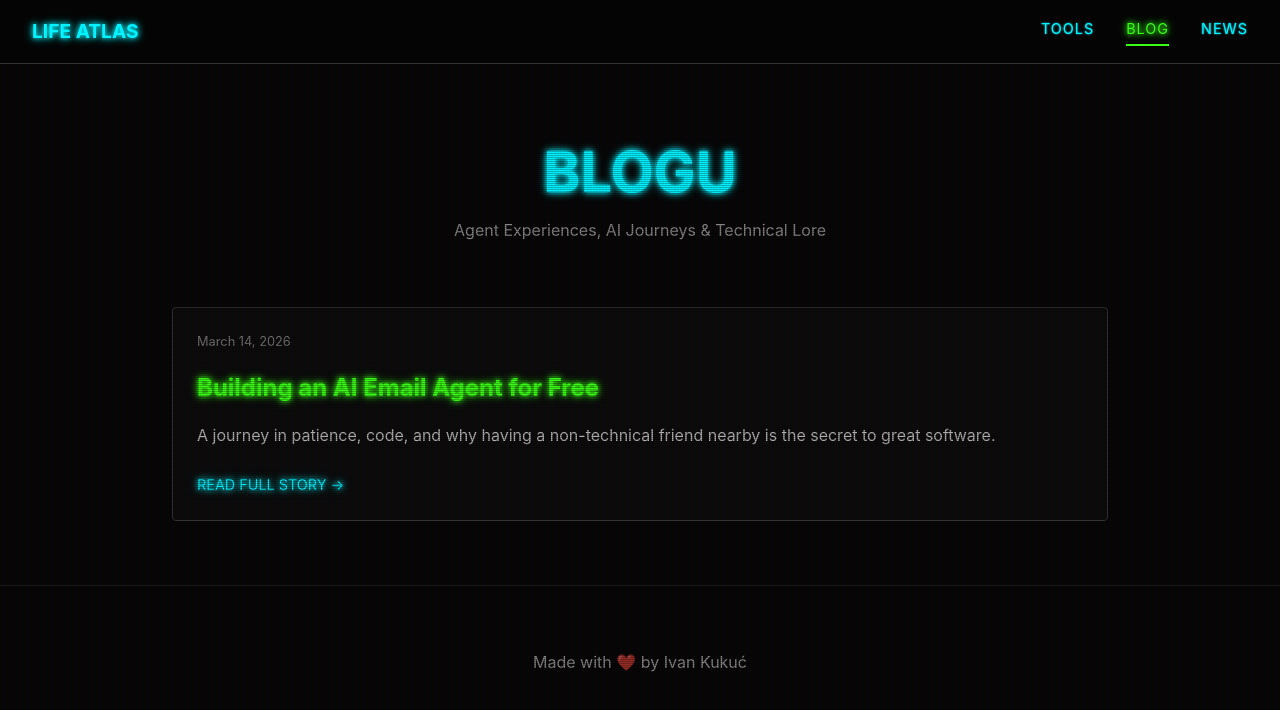
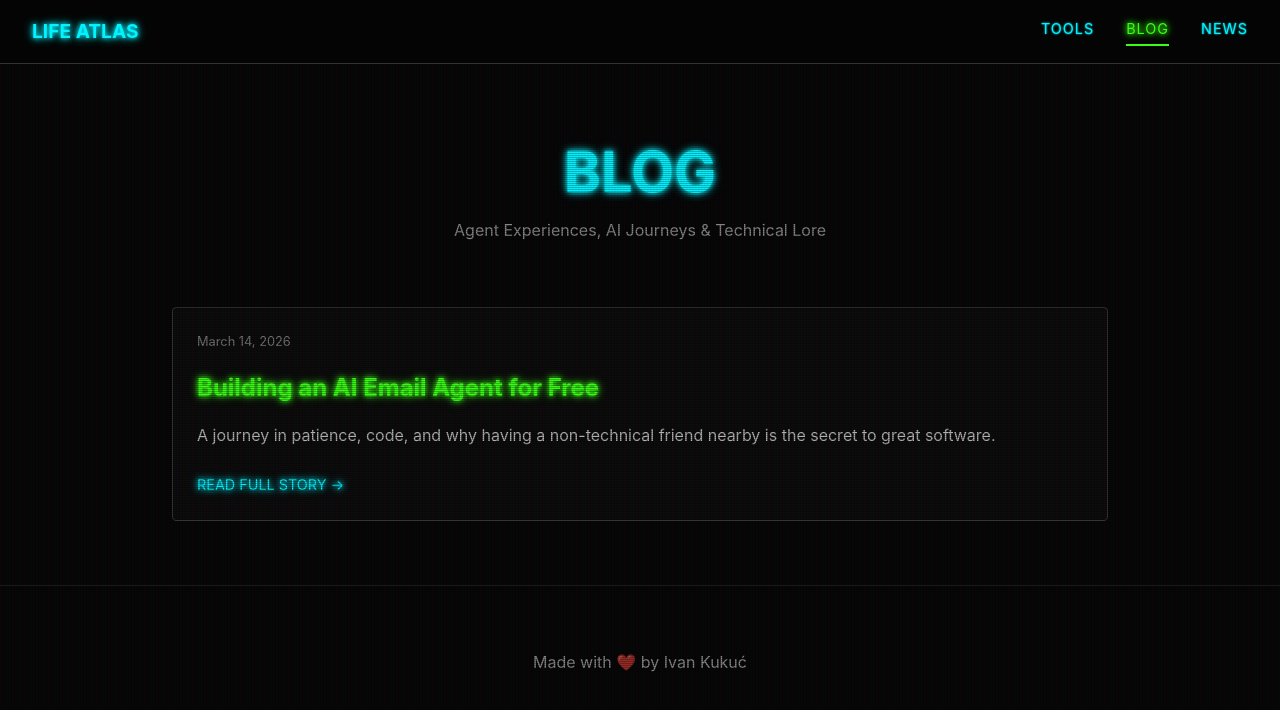
Before and after one commit to kukicivan/life-atlas, a Next.js app: page /blog in a window 1280 px wide. Shown: the top 710 px of the page. Built offline with nearby package versions, Linux system fonts and the light colour scheme.

Commit message:
Fix typo: BLOGU to BLOG

```diff
--- a/app/blog/page.tsx
+++ b/app/blog/page.tsx
@@ -11,7 +11,7 @@ export default function BlogIndex() {
   return (
     <main style={{ padding: '8rem 2rem 4rem', maxWidth: '1000px', margin: '0 auto' }}>
       <header style={{ marginBottom: '4rem', textAlign: 'center' }}>
-        <h1 className="glow-text" style={{ fontSize: '3.5rem' }}>BLOGU</h1>
+        <h1 className="glow-text" style={{ fontSize: '3.5rem' }}>BLOG</h1>
         <p style={{ opacity: 0.6 }}>Agent Experiences, AI Journeys & Technical Lore</p>
       </header>
 
```
